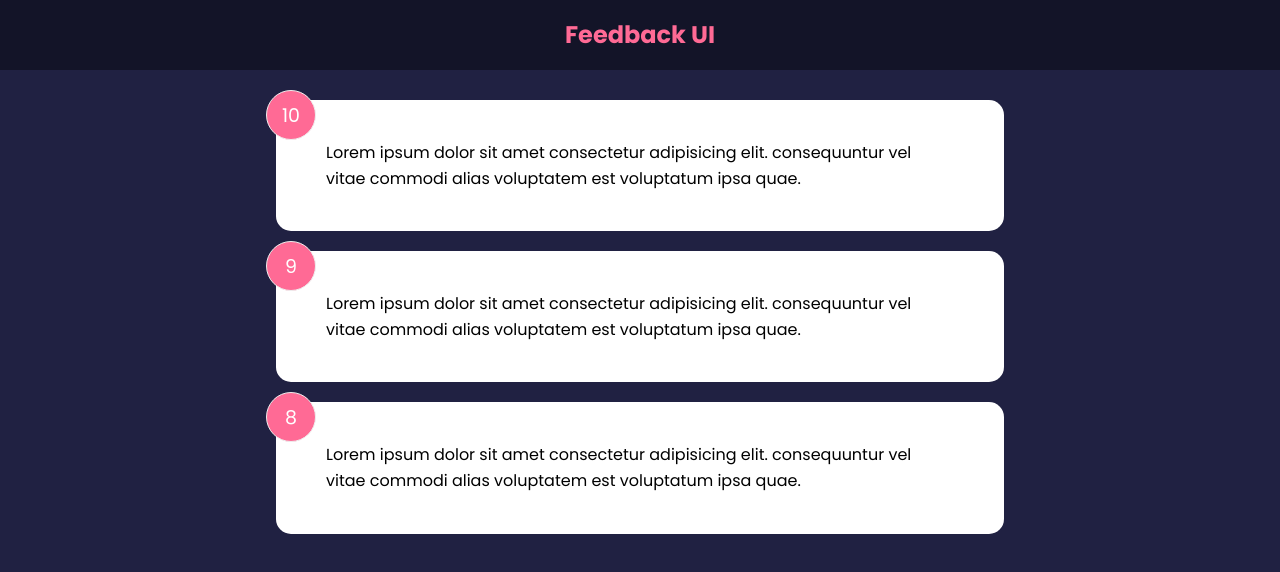
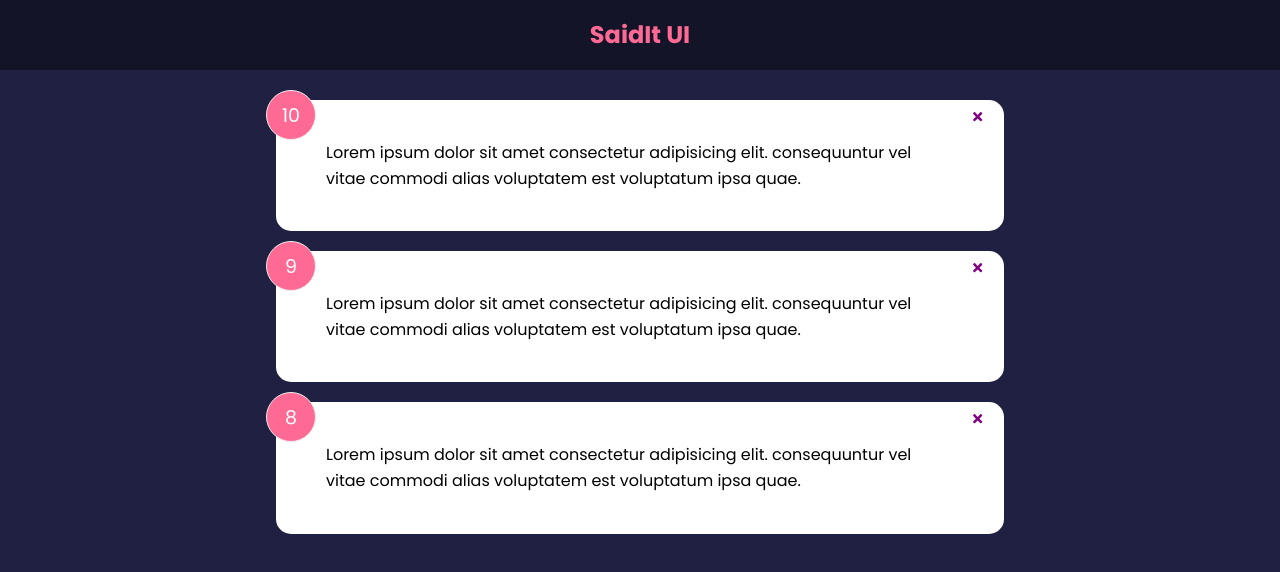
Before and after one commit to jlentz17/feedback-app, a React (Create React App) app: page / in a window 1280 px wide. Shown: the top 572 px of the page. Built offline with nearby package versions, Linux system fonts and the light colour scheme.

Commit message:
adds delete func prop drilling instead of ternary

```diff
--- a/package.json
+++ b/package.json
@@ -8,6 +8,7 @@
     "@testing-library/user-event": "^13.5.0",
     "react": "^18.1.0",
     "react-dom": "^18.1.0",
+    "react-icons": "^4.4.0",
     "react-scripts": "5.0.1",
     "web-vitals": "^2.1.4"
   },
--- a/src/App.js
+++ b/src/App.js
@@ -1,16 +1,22 @@
-import React, { useState } from 'react'
+import { useState } from 'react'
 import Header from './components/Header'
+import FeedbackList from './components/FeedbackList'
 import FeedbackData from './data/FeedbackData'
-import FeedbackList from './FeedbackList'
 
 const App = () => {
   const [feedback, setFeedback] = useState(FeedbackData)
+
+  const deleteFeedback = (id) => {
+    if (window.confirm('Are you sure you want to delete?')) {
+      setFeedback(feedback.filter((item) => item.id !== id))
+    }
+  }
 
   return (
     <>
       <Header />
       <div className='container'>
-        <FeedbackList feedback={feedback} />
+        <FeedbackList feedback={feedback} handleDelete={deleteFeedback} />
       </div>
     </>
   )
--- a/src/components/FeedbackItem.js
+++ b/src/components/FeedbackItem.js
@@ -1,10 +1,14 @@
+import { FaTimes } from 'react-icons/fa'
 import Card from './shared/Card'
 import PropTypes from 'prop-types'
 
-const FeedbackItem = ({ item }) => {
+const FeedbackItem = ({ item, handleDelete }) => {
   return (
     <Card>
       <div className='num-display'>{item.rating}</div>
+      <button className='close'>
+        <FaTimes onClick={() => handleDelete(item.id)} color='purple' />
+      </button>
       <div className='text-display'>{item.text}</div>
     </Card>
   )
--- a/src/FeedbackList.js
+++ b/src/components/FeedbackList.js
@@ -1,16 +1,17 @@
-import React from 'react'
-import FeedbackItem from './components/FeedbackItem'
+import { useState } from 'react'
+import FeedbackItem from './FeedbackItem'
 import PropTypes from 'prop-types'
 
 // map over FeedbackData array and return
-const FeedbackList = ({ feedback }) => {
+const FeedbackList = ({ feedback, handleDelete }) => {
   if (!feedback || feedback.length === 0) {
     return <p>No Feedback Yet</p>
   }
+
   return (
     <div className='feedback-list'>
       {feedback.map((item) => (
-        <FeedbackItem key={item.id} item={item} />
+        <FeedbackItem key={item.id} item={item} handleDelete={handleDelete} />
       ))}
     </div>
   )
--- a/src/components/Header.js
+++ b/src/components/Header.js
@@ -5,14 +5,14 @@ const Header = ({ text, backgroundColor, color }) => {
   return (
     <header style={{ backgroundColor, color }}>
       <div className='container'>
-        <h2> {text} </h2>
+        <h2>{text}</h2>
       </div>
     </header>
   )
 }
 
 Header.defaultProps = {
-  text: 'Feedback UI',
+  text: 'SaidIt UI',
   backgroundColor: 'rgba(0,0,0, 0.4)',
   color: '#ff6a95',
 }
```
Also changed, not shown: 1 other file (tests, documents, lock files or other folders).
